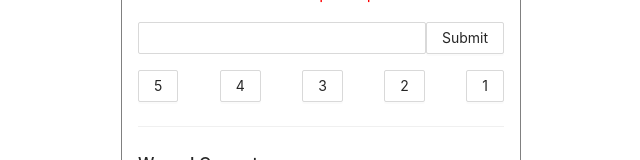
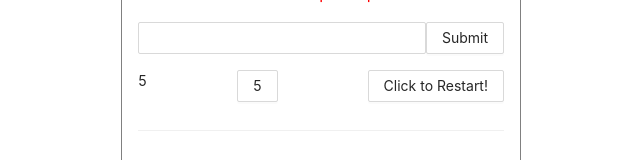
Before and after one commit to Maczi01/LangageQuizzy, a React (Create React App) app: page / in a window 1280 px wide. Shown: the part 273-433 px from the top of the page, without its empty margins (319-959 px from the left). Built offline with nearby package versions, Linux system fonts and the light colour scheme.

Commit message:
work with buttons

```diff
--- a/src/views/Level1.js
+++ b/src/views/Level1.js
@@ -100,15 +100,17 @@ class Level1 extends Component {
 
                 {/* Timer */}
                 <div style={{display: 'flex', justifyContent: 'space-between'}}>
+                    <p>{this.state.timer}</p>
                     <Button className={`${this.state.timer <= 8 && 'disabled'}`}>5</Button>
-                    <Button className={`${this.state.timer <= 6 && 'disabled'}`}>4</Button>
-                    <Button className={`${this.state.timer <= 4 && 'disabled'}`}>3</Button>
-                    <Button className={`${this.state.timer <= 2 && 'disabled'}`}>2</Button>
-                    <Button className={`${this.state.timer <= 0 && 'disabled'}`}>1</Button>
+                    {/*// <Button className={`${this.state.timer <= 8 && !disabled'}`}>5</Button>*/}
+                    {/*// <Button className={`${this.state.timer <= 6 && 'disabled'}`}>4</Button>*/}
+                    {/*// <Button className={`${this.state.timer <= 4 && 'disabled'}`}>3</Button>*/}
+                    {/*// <Button className={`${this.state.timer <= 2 && 'disabled'}`}>2</Button>*/}
+                    {/*// <Button className={`${this.state.timer <= 0 && 'disabled'}`}>1</Button>*/}
                     <Button
                         onClick={this.handleRestart}
                         // onClick={this.handleRestart}
-                        style={{ display: this.state.timeOut ? 'block' : 'none' }}
+                        // style={{ display: this.state.timeOut ? 'block' : 'none' }}
                     >
                         Click to Restart!
                     </Button>
```
